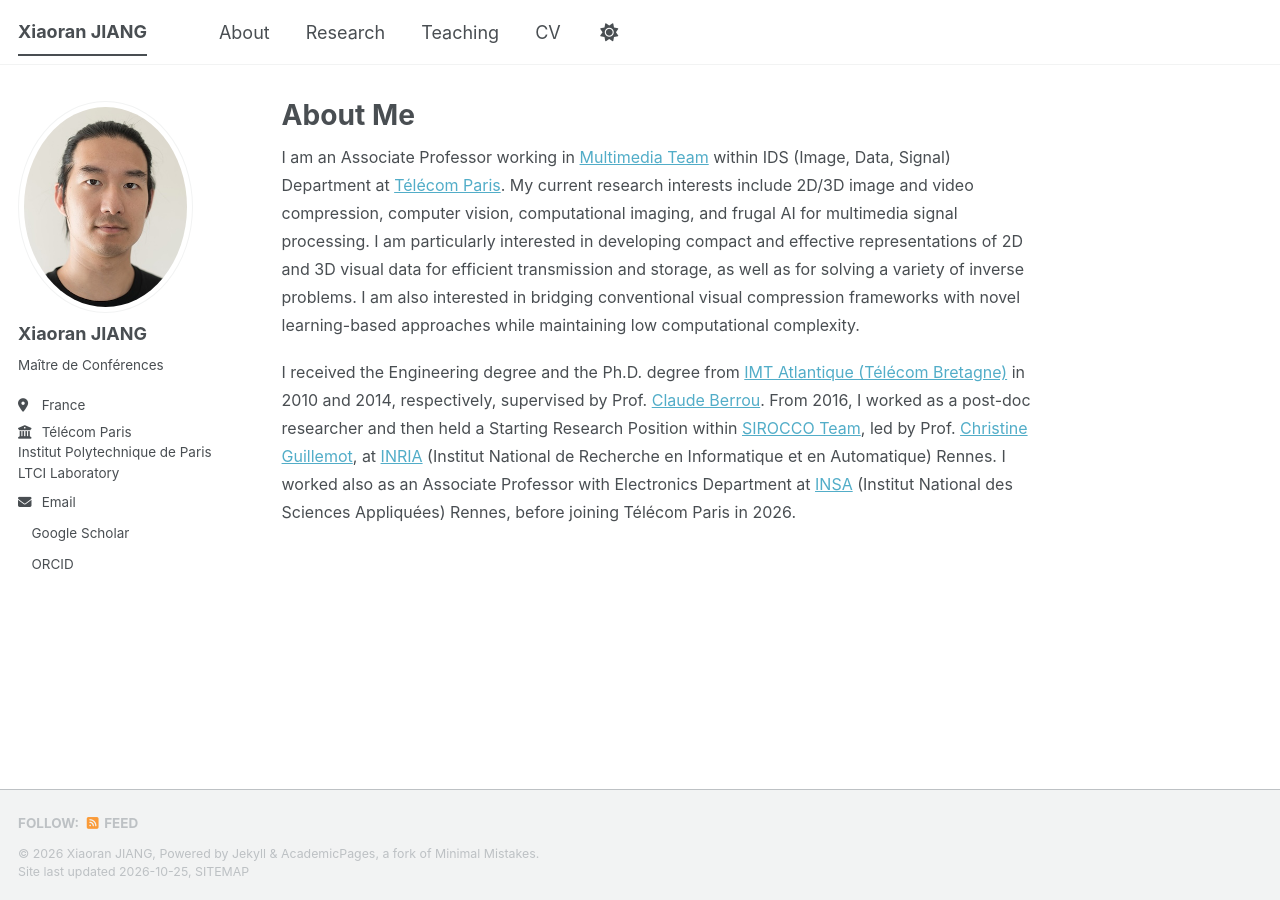
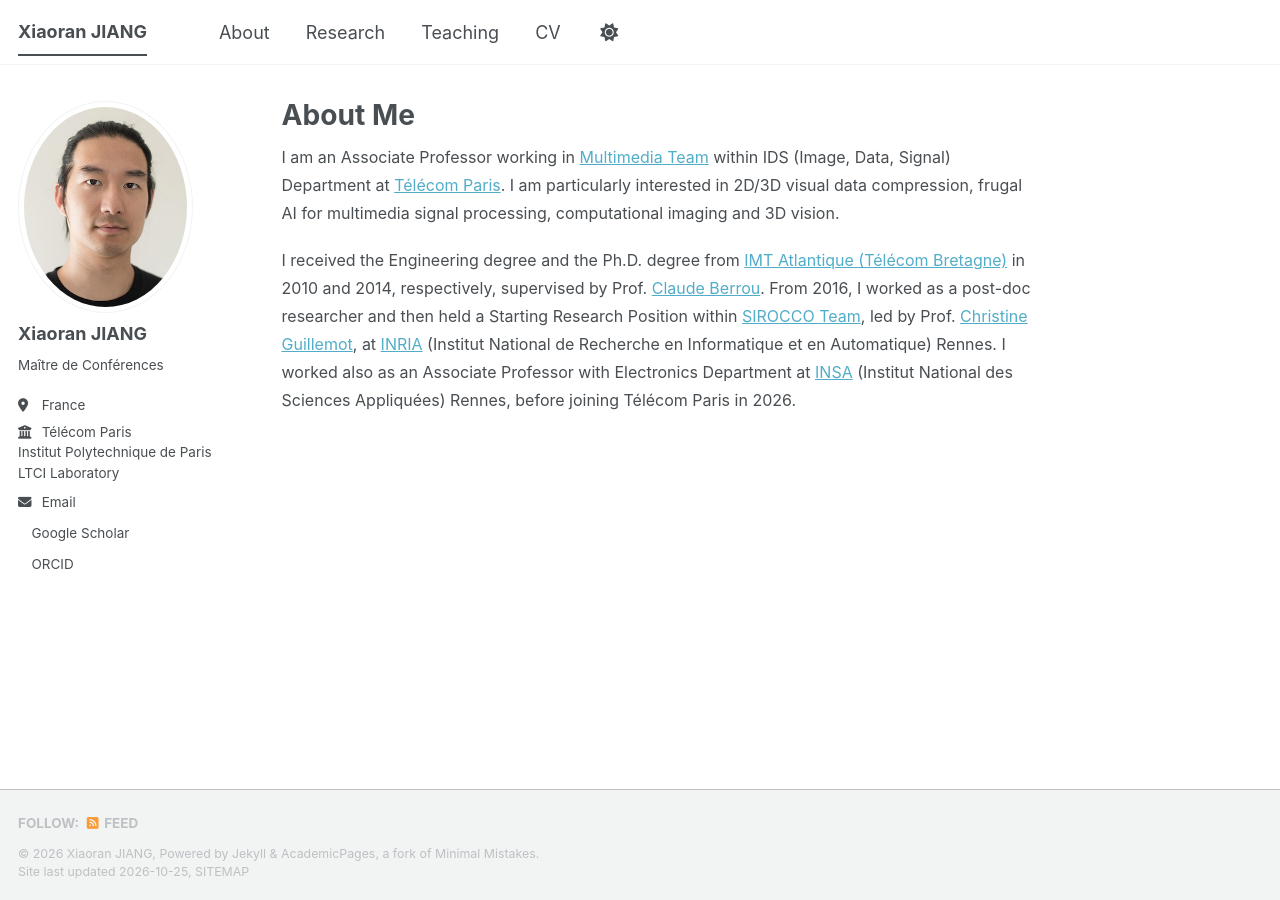
Before and after one commit to xiaoranjiang/xiaoranjiang.github.io, a Jekyll site: the page built from _pages/about.md, in a window 1280 px wide. Built offline with Jekyll 4.4.1, drawn with Linux system fonts in a browser that asks for light colours; a style sheet for code colours, icons or effects is not loaded.

Commit message:
Update about.md

```diff
--- a/_pages/about.md
+++ b/_pages/about.md
@@ -8,7 +8,7 @@ redirect_from:
 ---
 
 I am an Associate Professor working in [Multimedia Team](https://mm.telecom-paris.fr/) within IDS (Image, Data, Signal) Department at [Télécom Paris](https://www.telecom-paris.fr).
-My current research interests include 2D/3D image and video compression, computer vision, computational imaging, and frugal AI for multimedia signal processing. I am particularly interested in developing compact and effective representations of 2D and 3D visual data for efficient transmission and storage, as well as for solving a variety of inverse problems. I am also interested in bridging conventional visual compression frameworks with novel learning-based approaches while maintaining low computational complexity.
+I am particularly interested in 2D/3D visual data compression, frugal AI for multimedia signal processing, computational imaging and 3D vision.
 
 I received the Engineering degree and the Ph.D. degree from [IMT Atlantique (Télécom Bretagne)](https://www.imt-atlantique.fr/) in 2010 and 2014, respectively, supervised by Prof. [Claude Berrou](https://fr.wikipedia.org/wiki/Claude_Berrou). From 2016, I worked as a post-doc researcher and then held a Starting Research Position within [SIROCCO Team](https://team.inria.fr/sirocco/fr/), led by Prof. [Christine Guillemot](https://people.rennes.inria.fr/Christine.Guillemot/), at [INRIA](https://www.inria.fr/en) (Institut National de Recherche en Informatique et en Automatique) Rennes. I worked also as an Associate Professor with Electronics Department at [INSA](https://www.insa-rennes.fr/) (Institut National des Sciences Appliquées) Rennes, before joining Télécom Paris in 2026.
 
```
